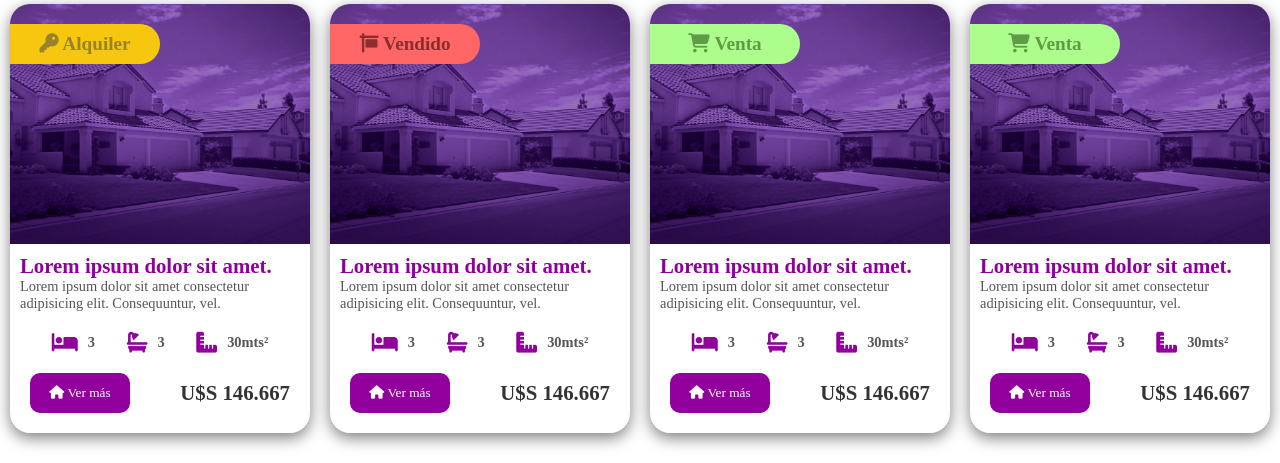
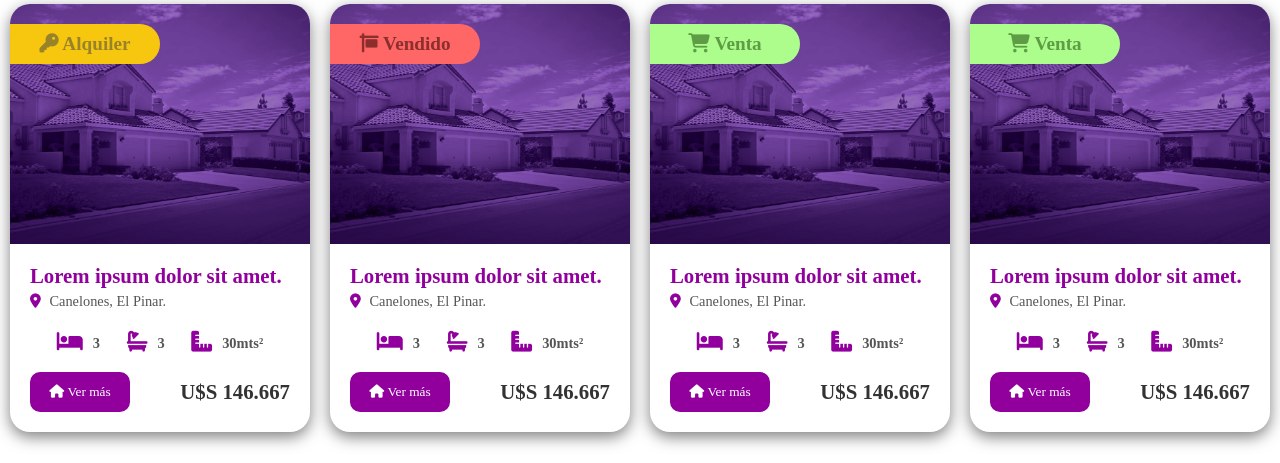
Before and after one commit to JuaniiAndresM/obededom, a PHP site: page / in a window 1280 px wide. Shown: the part 840-1303 px from the top of the page. Run offline with PHP 8.4, Linux system fonts and the light colour scheme; some libraries are stand-ins or nearby versions.

Commit message:
Index Cards

```diff
--- a/CSS/components/_index.scss
+++ b/CSS/components/_index.scss
@@ -116,15 +116,21 @@ $color2: #91009D;
             }
 
             .card-content{
-                margin: 10px;
+                margin: 20px;
 
                 h3{
                     font-size: 1.3em;
                     color: $color2;
                 }
                 p{
+                    margin-top: 5px;
                     font-size: 0.9em;
                     color: #555;
+
+                    i{
+                        color: $color2;
+                        margin-right: 5px;
+                    }
                 }
 
                 .info-propiedad{
@@ -152,7 +158,6 @@ $color2: #91009D;
                 }
 
                 .precio{
-                    margin: 20px 10px;
 
                     display: flex;
                     justify-content: space-between;
--- a/CSS/styles.css
+++ b/CSS/styles.css
@@ -275,7 +275,7 @@ header .header-wrapper .header-links .button i {
 }
 
 .cards .cards-wrapper .card .card-content {
-  margin: 10px;
+  margin: 20px;
 }
 
 .cards .cards-wrapper .card .card-content h3 {
@@ -284,8 +284,14 @@ header .header-wrapper .header-links .button i {
 }
 
 .cards .cards-wrapper .card .card-content p {
+  margin-top: 5px;
   font-size: 0.9em;
   color: #555;
+}
+
+.cards .cards-wrapper .card .card-content p i {
+  color: #91009D;
+  margin-right: 5px;
 }
 
 .cards .cards-wrapper .card .card-content .info-propiedad {
@@ -325,7 +331,6 @@ header .header-wrapper .header-links .button i {
 }
 
 .cards .cards-wrapper .card .card-content .precio {
-  margin: 20px 10px;
   display: -webkit-box;
   display: -ms-flexbox;
   display: flex;
--- a/index.html
+++ b/index.html
@@ -72,8 +72,7 @@
             <div class="card-content">
               <h3>Lorem ipsum dolor sit amet.</h3>
               <p>
-                Lorem ipsum dolor sit amet consectetur adipisicing elit.
-                Consequuntur, vel.
+                <i class="fas fa-map-marker-alt"></i> Canelones, El Pinar.
               </p>
 
               <div class="info-propiedad">
@@ -113,8 +112,7 @@
             <div class="card-content">
               <h3>Lorem ipsum dolor sit amet.</h3>
               <p>
-                Lorem ipsum dolor sit amet consectetur adipisicing elit.
-                Consequuntur, vel.
+                <i class="fas fa-map-marker-alt"></i> Canelones, El Pinar.
               </p>
 
               <div class="info-propiedad">
@@ -154,8 +152,7 @@
             <div class="card-content">
               <h3>Lorem ipsum dolor sit amet.</h3>
               <p>
-                Lorem ipsum dolor sit amet consectetur adipisicing elit.
-                Consequuntur, vel.
+                <i class="fas fa-map-marker-alt"></i> Canelones, El Pinar.
               </p>
 
               <div class="info-propiedad">
@@ -195,8 +192,7 @@
             <div class="card-content">
               <h3>Lorem ipsum dolor sit amet.</h3>
               <p>
-                Lorem ipsum dolor sit amet consectetur adipisicing elit.
-                Consequuntur, vel.
+                <i class="fas fa-map-marker-alt"></i> Canelones, El Pinar.
               </p>
 
               <div class="info-propiedad">
```
Also changed, not shown: 1 other file.
